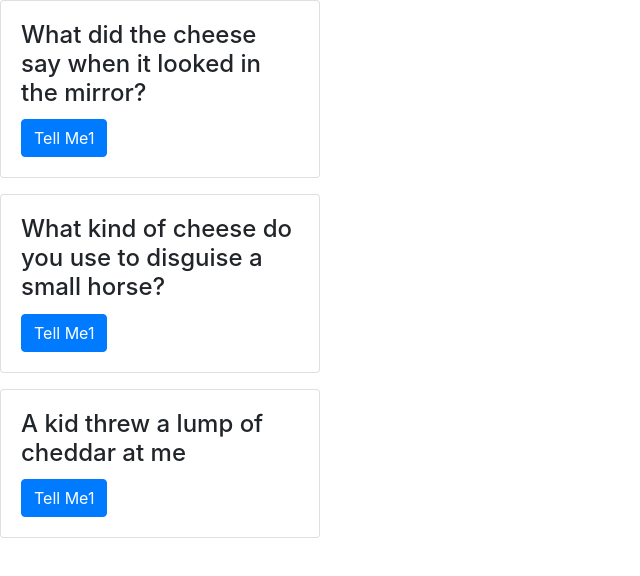
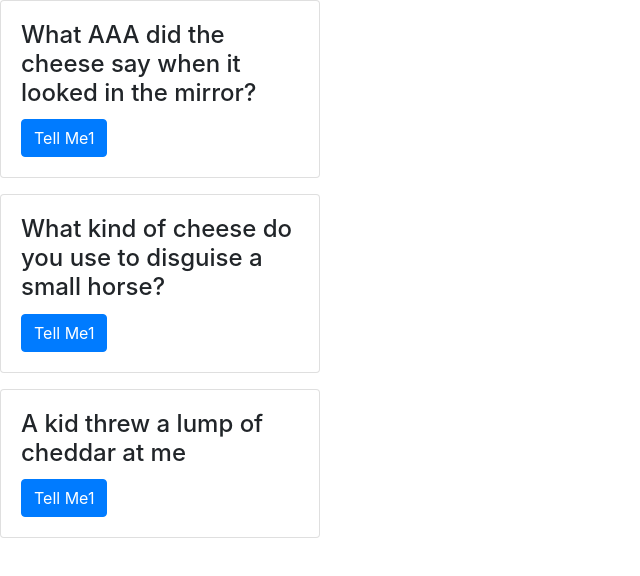
Before and after one commit to iin18/my-app, an Angular app: page / in a window 1280 px wide. Shown: the top 576 px of the page, without its empty margins (0-640 px from the left). Built offline with nearby package versions, Linux system fonts and the light colour scheme.

Commit message:
update joke

```diff
--- a/src/app/jokelist.component.ts
+++ b/src/app/jokelist.component.ts
@@ -25,7 +25,7 @@ export class JokeListComponent{
     jokes: Joke[];
     constructor() {
         this.jokes = [
-            new Joke('What did the cheese say when it looked in the mirror?','Hello-Me (Halloumi)'),
+            new Joke('What AAA did the cheese say when it looked in the mirror?','Hello-Me (Halloumi)'),
             new Joke('What kind of cheese do you use to disguise a small horse?','Mask-a-pony (Mascarpone)'),
             new Joke('A kid threw a lump of cheddar at me','I thought \'That\'s not very mature.\''),
             // {
```
